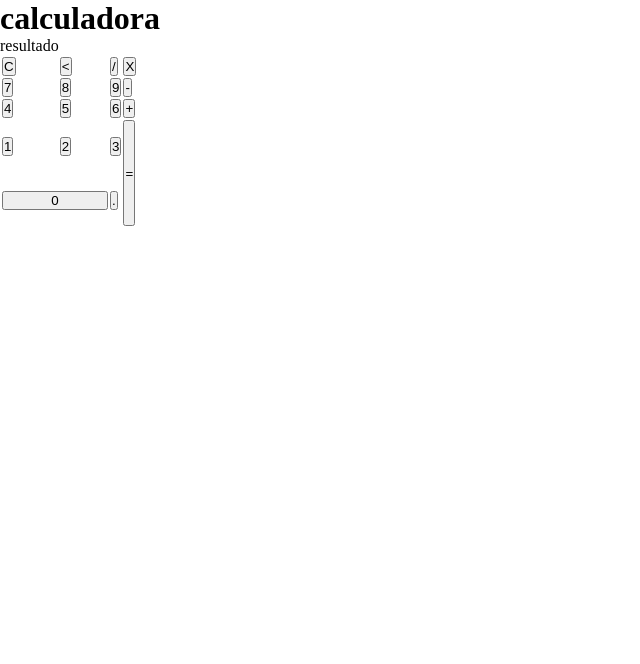
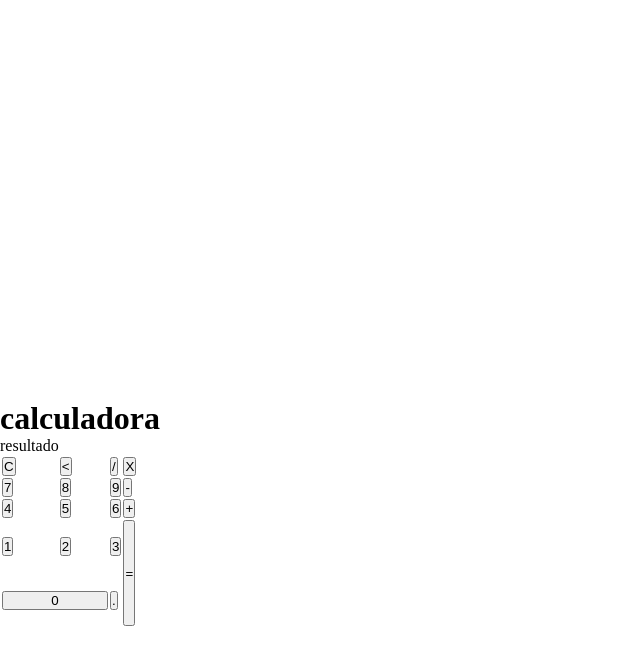
Before and after one commit to zorogostoso/calculadora.julia, a plain HTML site: page index.html in a window 1280 px wide. Shown: the whole page, without its empty margins (0-640 px from the left). Drawn offline with Linux system fonts and the light colour scheme.

Commit message:
Add files via upload

```diff
--- a/styles.css
+++ b/styles.css
@@ -1,11 +1,17 @@
 *{
-    margin: 0;
-    padding: 0;
+    margin:0;
+    padding:0;
 }
 .fundo{
-    background-image: linear-gradient(45deg,gray,black);
-    height: 100vh;
+    background-image:linear-gradient(45deg,gray,black);
+    height:100vh;
     color:black;
-    font-family: 'Times New Roman', Times, serif
+    font-family: 'Times New Roman', Times, serif;
+    text-align:center;
+}
+.calculadora{
+    position:absolute;
+    background-color:right(222,219,219,0.7);
+    top:50%;
 
 }
```
